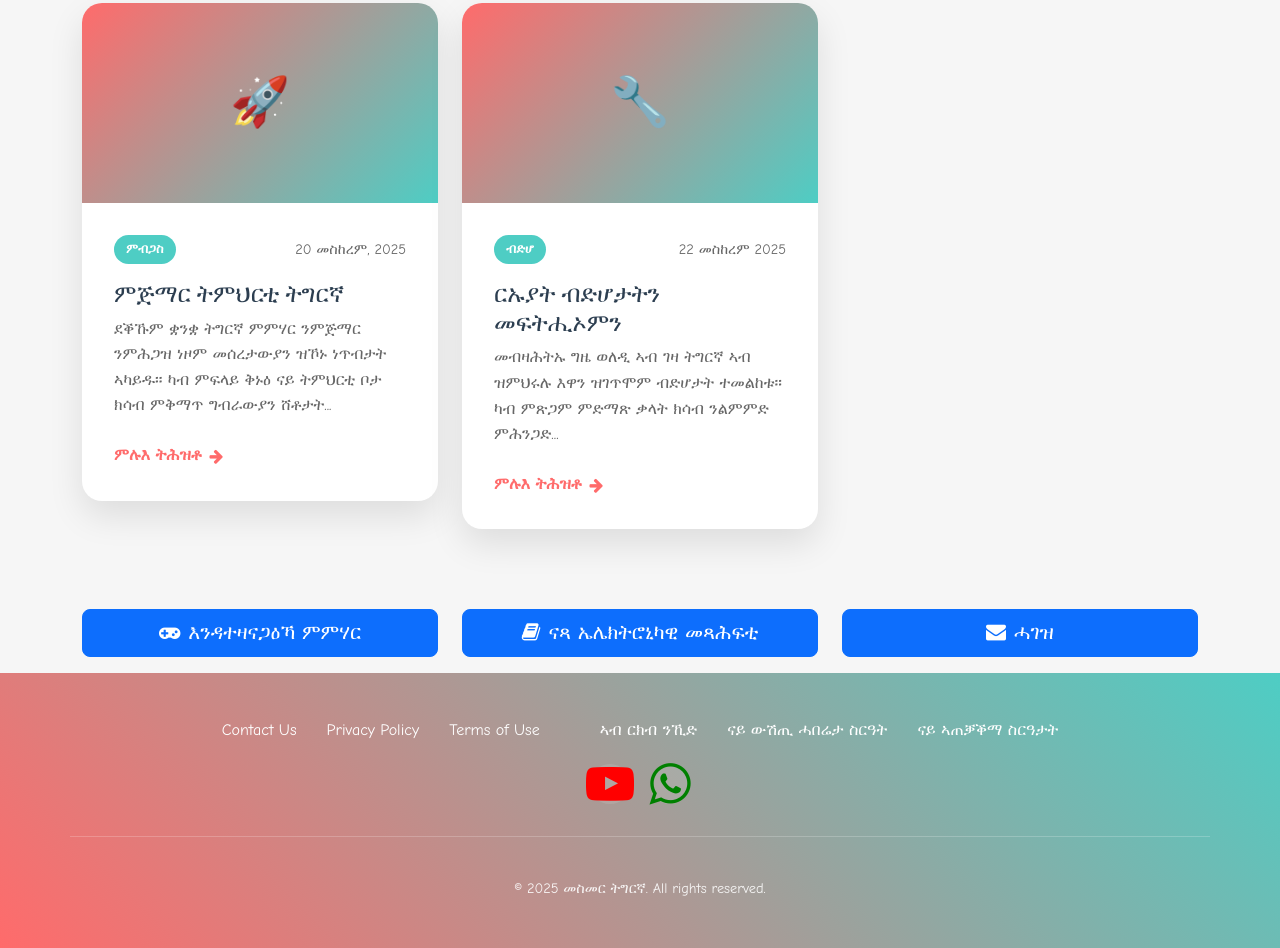
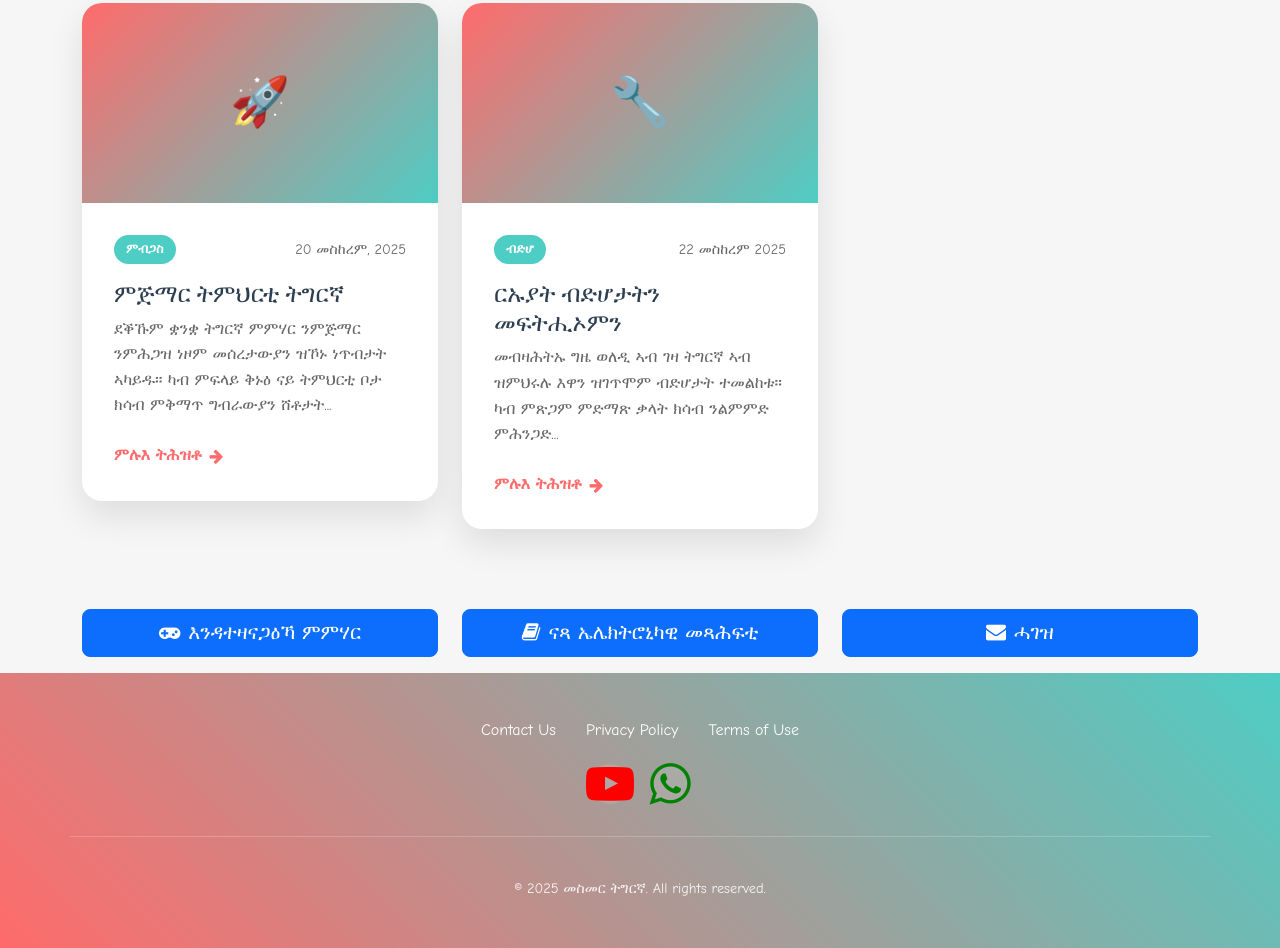
Before and after one commit to Esey-M/Mesmer-Tigrinya, a plain HTML site: page parents.html in a window 1280 px wide. Shown: the part 513-1461 px from the top of the page. Drawn offline with nearby package versions, Linux system fonts and the light colour scheme.

```diff
--- a/parents.html
+++ b/parents.html
@@ -196,10 +196,6 @@
         <a href="contact.html">Contact Us</a>
         <a href="privacy-policy.html">Privacy Policy</a>
         <a href="terms-of-use.html">Terms of Use</a>
-        <br>
-        <a href="contact.html">ኣብ ርክብ ንኺድ</a>
-        <a href="privacy-policy.html">ናይ ውሽጢ ሓበሬታ ስርዓት</a>
-        <a href="terms-of-use.html">ናይ ኣጠቓቕማ ስርዓታት</a>
       </div>
       <div class="footer-social" aria-label="Social media links">
         <a href="https://www.youtube.com/@debre-xgie-haaglanden" target="_blank" rel="noopener noreferrer" aria-label="YouTube"><i class="fa fa-youtube-play" style="font-size:48px;color:red"></i></a>
```
Also changed, not shown: index.html (+1 -1 lines), 1 other file.
